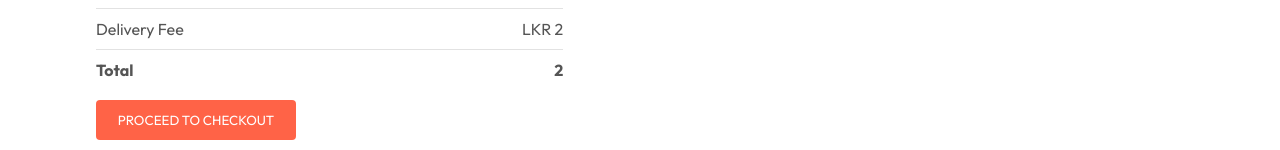
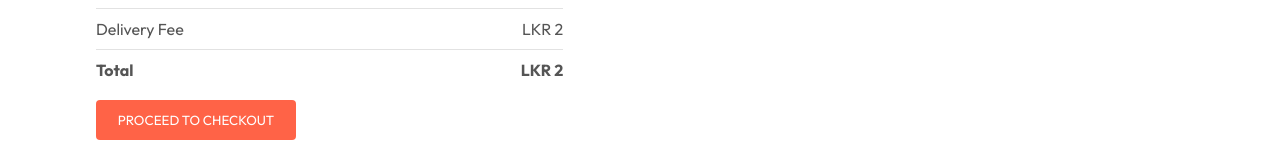
Before and after one commit to GeethakaSankalpa/Munch-Out, a React (Vite) app in the folder frontend/: page /cart in a window 1280 px wide. Shown: the part 441-591 px from the top of the page. Built offline with nearby package versions, Linux system fonts and the light colour scheme.

Commit message:
Update Cart

```diff
--- a/frontend/src/pages/Cart/Cart.jsx
+++ b/frontend/src/pages/Cart/Cart.jsx
@@ -53,7 +53,7 @@ const Cart = () => {
               <hr/>
               <div className='cart-total-details'>
                 <b> Total </b>
-                <b> {getTotalCartAmount() + 2} </b>
+                <b> LKR {getTotalCartAmount() + 2} </b>
               </div>
             </div>
             <button> PROCEED TO CHECKOUT </button>
```
